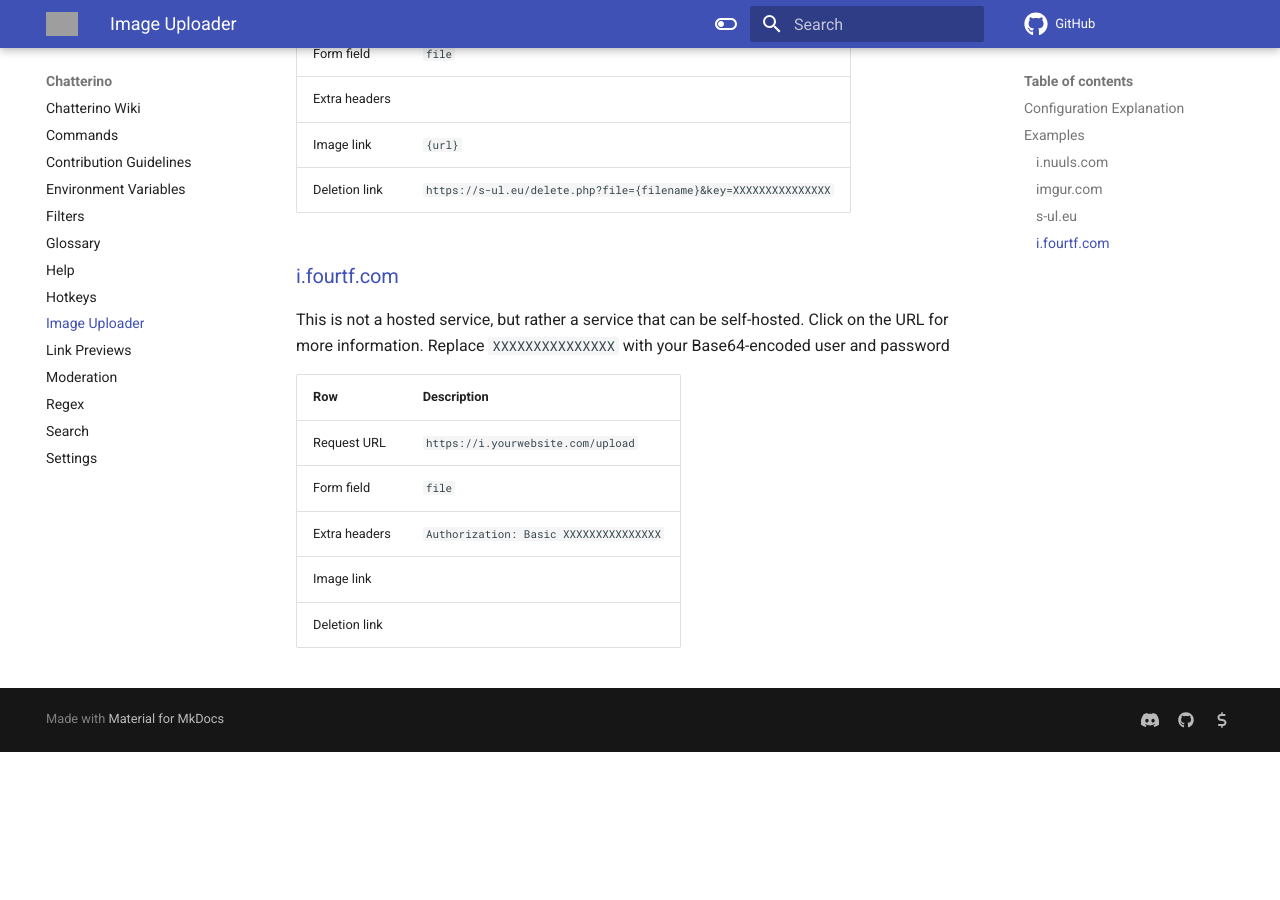
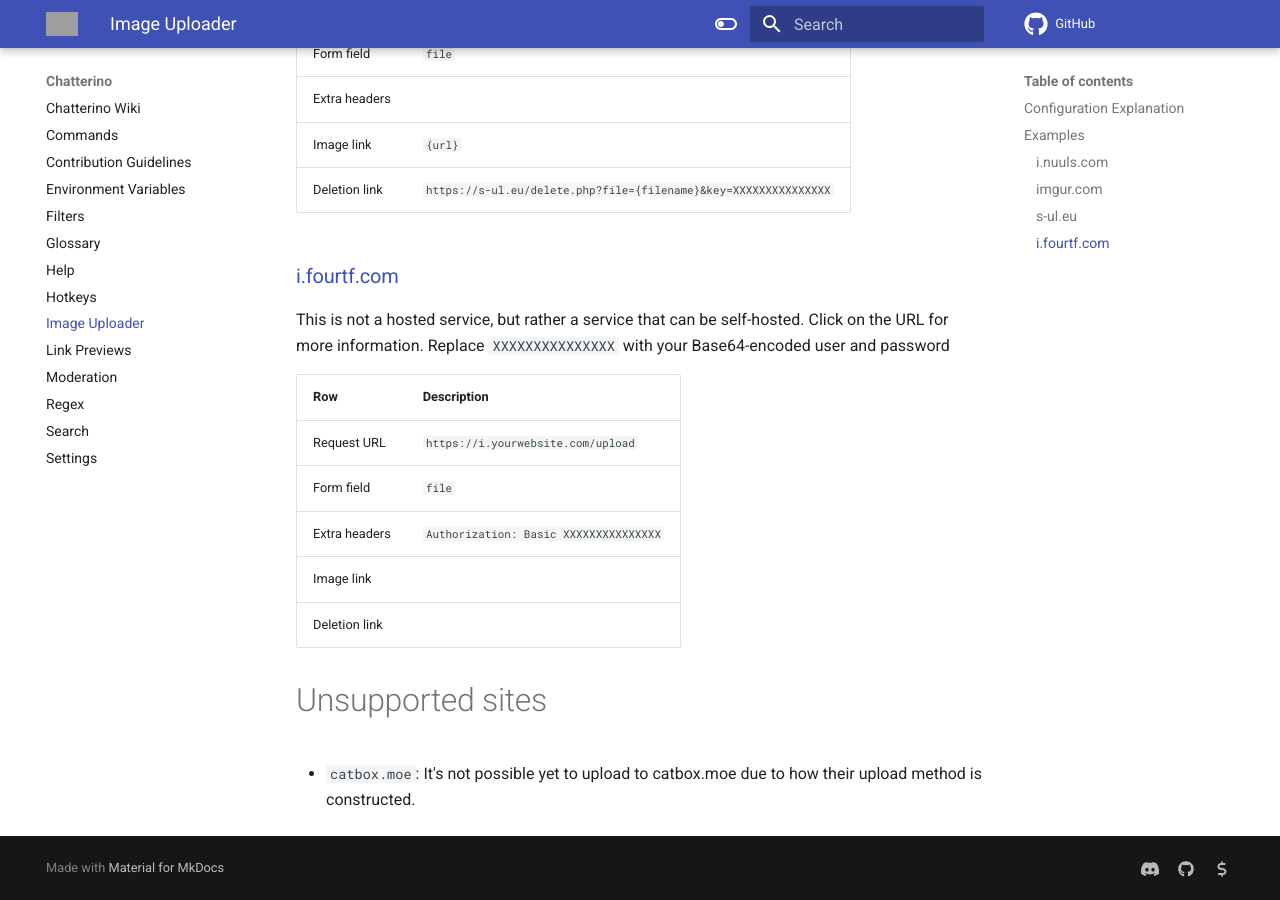
Before and after one commit to Chatterino/wiki, an MkDocs documentation site: the page built from docs/Image Uploader.md, in a window 1280 px wide and 900 px high, scrolled down 1954 px. Built offline with MkDocs 1.6.1 and Material for MkDocs 9.7.7, drawn with Linux system fonts in a browser that asks for light colours; comment, search, counter and statistics services are not loaded; before the commit the page ends 2706 px from its top, so only the background shows below that; grey boxes are pictures that could not be loaded.

Commit message:
Added catbox.moe entry to image uploader page (#95)
* Update Image Uploader.md

* made some changes courtesy of alazymeme

* Update Image Uploader.md

* Update Image Uploader.md

* fix formatting

Co-authored-by: fourtf <tf.four@gmail.com>

```diff
--- a/docs/Image Uploader.md
+++ b/docs/Image Uploader.md
@@ -62,3 +62,6 @@
 |Extra headers|`Authorization: Basic XXXXXXXXXXXXXXX`|
 |Image link||
 |Deletion link||
+
+# Unsupported sites
+- `catbox.moe`: It's not possible yet to upload to catbox.moe due to how their upload method is constructed.
```
